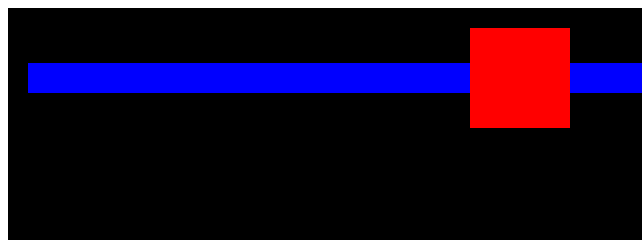
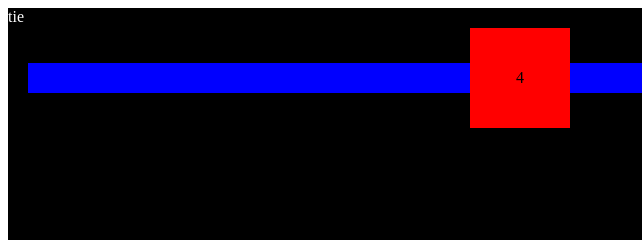
Before and after one commit to Jeffrey-Chung/Fighting-Game, a plain HTML site: page index.html in a window 1280 px wide. Shown: the top 240 px of the page, 0-642 px from the left. Drawn offline with Linux system fonts and the light colour scheme.

Commit message:
Initial timer done
countdown from 10 to 0

```diff
--- a/index.html
+++ b/index.html
@@ -17,13 +17,14 @@
                 <div id="playerHealth" style = "position: absolute; background-color: blue; top: 0; right: 0; bottom: 0; width: 100%"></div>
                </div>
               <!--Timer-->
-            <div style = "background-color: red; width: 100px; height: 100px; flex-shrink: 0;"></div>
+            <div id="timer" style = "background-color: red; width: 100px; height: 100px; flex-shrink: 0; display: flex; align-items: center; justify-content: center;">10</div>
              <!--Enemy Health-->
              <div style="position: relative; height: 30px; width: 100%;">
              <div style ="background-color: yellow; height: 30px;"></div>
              <div id="enemyHealth" style = "position: absolute; background-color: blue; top: 0; right: 0; bottom: 0; left: 0;"></div>
             </div>
         </div>
+        <div style="position: absolute; Color: white; display: flex; align-items: center; justify-content: center;">tie</div>
         <canvas></canvas>
     </div>
 <script src = 'index.js'></script>
--- a/index.js
+++ b/index.js
@@ -126,6 +126,24 @@ function rectangularCollision({rectangle1, rectangle2})
         && rectangle1.attackBox.position.y + rectangle1.attackBox.height >= rectangle2.position.y && rectangle1.attackBox.position.y <= rectangle2.position.y + rectangle2.height )
 }
 
+let timer = 10;
+function decreaseTimer()
+{
+    if(timer>0)
+    {
+        setTimeout(decreaseTimer, 1000);
+        timer--;
+        document.querySelector('#timer').innerHTML = timer;
+    }
+
+    if (player.health == enemy.health)
+    {
+        console.log('tie');
+    }
+
+}
+
+decreaseTimer();
 
 function animate()
 {
```
